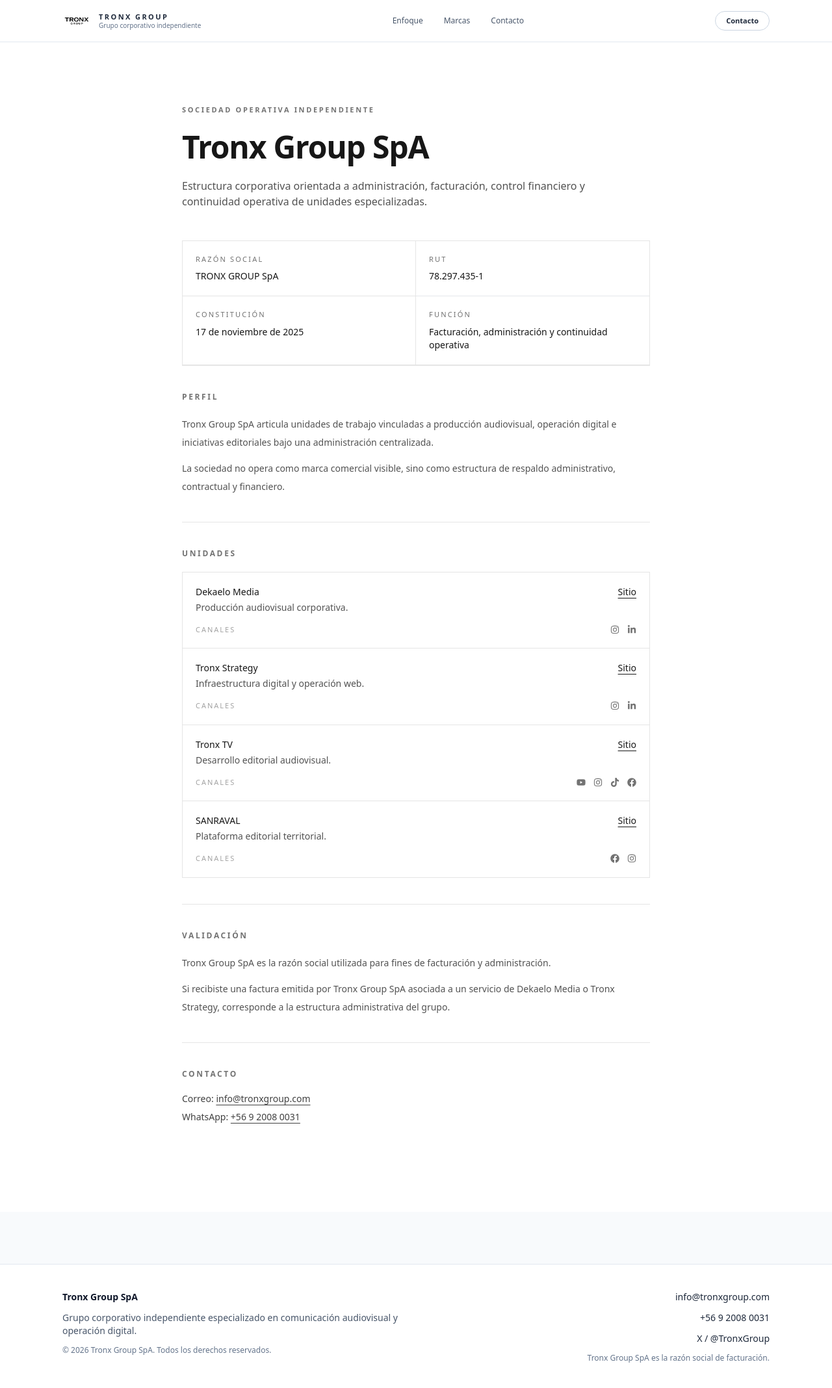
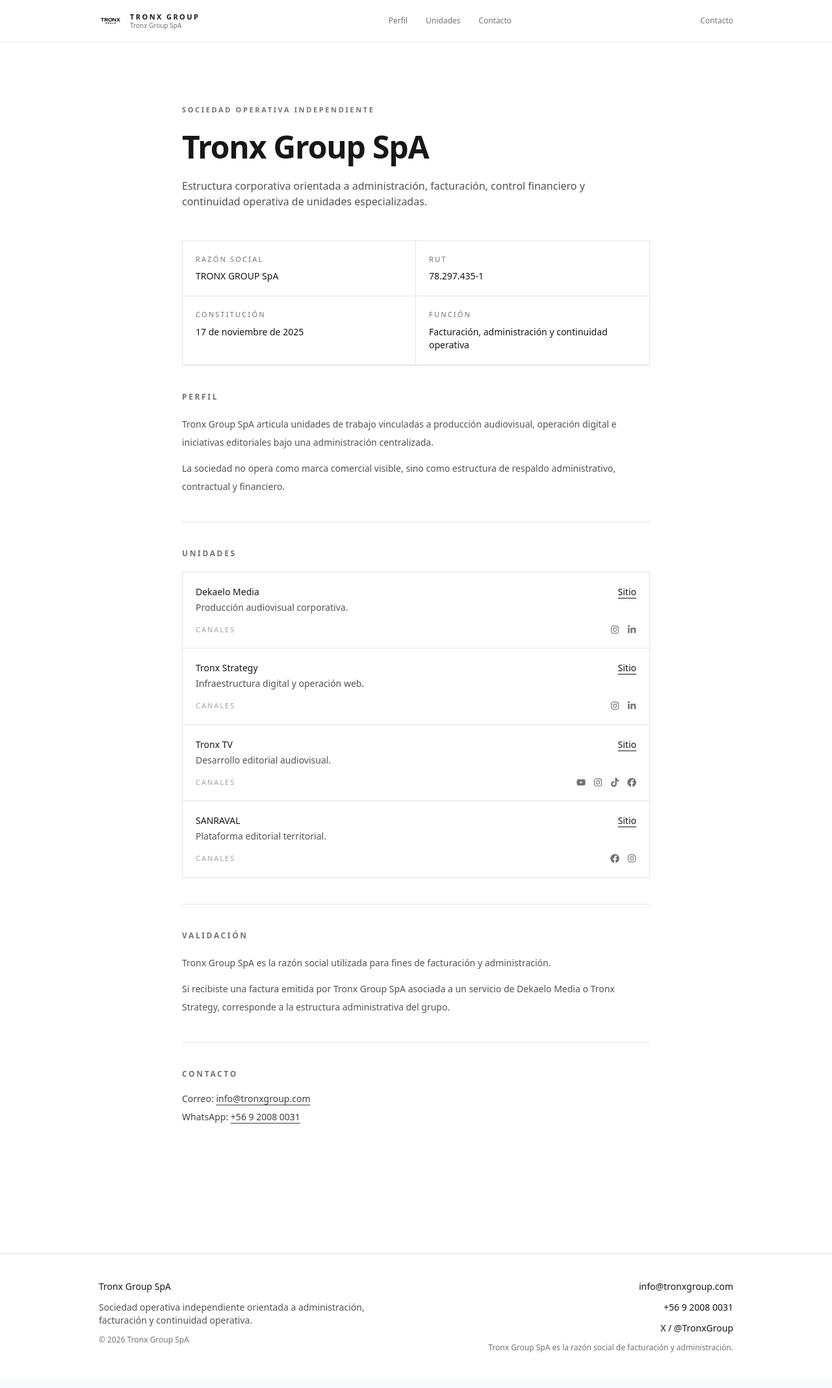
Before and after one commit to TronxGroup/tronxgroup, a Next.js app: page / in a window 1280 px wide. Shown: the whole page at 65% size. Built offline with nearby package versions, Linux system fonts and the light colour scheme.

Commit message:
Update layout.tsx

```diff
--- a/app/layout.tsx
+++ b/app/layout.tsx
@@ -1,4 +1,5 @@
 // tronxgroup/app/layout.tsx
+
 import "./globals.css";
 import type { Metadata, Viewport } from "next";
 import type { ReactNode } from "react";
@@ -8,12 +9,12 @@
 export const metadata: Metadata = {
   metadataBase: new URL("https://www.tronxgroup.com"),
   title: {
-    default: "Tronx Group — Grupo corporativo independiente",
-    template: "%s · Tronx Group",
+    default: "Tronx Group SpA",
+    template: "%s | Tronx Group SpA",
   },
   description:
-    "Tronx Group SpA es un grupo corporativo independiente especializado en comunicación audiovisual, operación digital y desarrollo editorial.",
-  applicationName: "Tronx Group",
+    "Tronx Group SpA es una sociedad operativa independiente orientada a administración, facturación, control financiero y continuidad operativa de unidades especializadas.",
+  applicationName: "Tronx Group SpA",
   category: "Business",
   alternates: { canonical: "/" },
   icons: {
@@ -21,11 +22,11 @@
     apple: [{ url: "/favicon_tronx_web.png" }],
   },
   openGraph: {
-    title: "Tronx Group — Grupo corporativo independiente",
+    title: "Tronx Group SpA",
     description:
-      "Comunicación audiovisual, operación digital y activos editoriales bajo un estándar estratégico común.",
+      "Sociedad operativa independiente orientada a administración, facturación y continuidad operativa.",
     url: "https://www.tronxgroup.com",
-    siteName: "Tronx Group",
+    siteName: "Tronx Group SpA",
     type: "website",
     locale: "es_CL",
     images: [
@@ -33,15 +34,15 @@
         url: "/og-tronx.jpg",
         width: 1200,
         height: 630,
-        alt: "Tronx Group",
+        alt: "Tronx Group SpA",
       },
     ],
   },
   twitter: {
     card: "summary_large_image",
-    title: "Tronx Group — Grupo corporativo independiente",
+    title: "Tronx Group SpA",
     description:
-      "Comunicación audiovisual y operación digital con estructura estratégica común.",
+      "Sociedad operativa independiente orientada a administración, facturación y continuidad operativa.",
     images: ["/og-tronx.jpg"],
   },
   robots: {
@@ -51,7 +52,7 @@
 };
 
 export const viewport: Viewport = {
-  themeColor: "#0f172a",
+  themeColor: "#ffffff",
   colorScheme: "light",
   width: "device-width",
   initialScale: 1,
@@ -82,7 +83,7 @@
   return (
     <a
       href={href}
-      className="relative text-xs font-medium text-slate-600 transition-colors hover:text-slate-900"
+      className="text-xs font-medium text-neutral-500 transition-colors hover:text-neutral-900"
     >
       {children}
     </a>
@@ -94,8 +95,7 @@
 
   return (
     <html lang="es" suppressHydrationWarning>
-      <body className="bg-slate-50 text-slate-900 antialiased">
-
+      <body className="bg-white text-neutral-900 antialiased">
         <link rel="preconnect" href="https://www.googletagmanager.com" />
         <link rel="preconnect" href="https://www.google-analytics.com" />
 
@@ -110,31 +110,28 @@
             "@context": "https://schema.org",
             "@type": "Organization",
             name: "Tronx Group SpA",
+            legalName: "Tronx Group SpA",
             url: "https://www.tronxgroup.com",
             logo: "https://www.tronxgroup.com/logo_tronx_web.png",
             description:
-              "Grupo corporativo independiente especializado en comunicación audiovisual y operación digital.",
+              "Sociedad operativa independiente orientada a administración, facturación, control financiero y continuidad operativa.",
             email: "info@tronxgroup.com",
             telephone: "+56 9 2008 0031",
             address: {
               "@type": "PostalAddress",
               addressCountry: "CL",
             },
-            sameAs: [
-              "https://x.com/TronxGroup"
-            ]
+            sameAs: ["https://x.com/TronxGroup"],
           })}
         </Script>
 
-        {/* HEADER */}
-        <header className="sticky top-0 z-40 border-b border-slate-200 bg-white/95 backdrop-blur">
-          <nav className="mx-auto flex h-16 max-w-6xl items-center justify-between px-4 sm:px-6 lg:px-8">
-
+        <header className="sticky top-0 z-40 border-b border-neutral-200 bg-white/95 backdrop-blur">
+          <nav className="mx-auto flex h-16 max-w-5xl items-center justify-between px-4 sm:px-6">
             <a href="/" className="flex items-center gap-3">
-              <div className="relative h-9 w-9 md:h-11 md:w-11">
+              <div className="relative h-9 w-9">
                 <Image
                   src="/logo_tronx_web.png"
-                  alt="Tronx Group"
+                  alt="Tronx Group SpA"
                   fill
                   className="object-contain"
                   priority
@@ -142,55 +139,43 @@
               </div>
 
               <div className="leading-tight">
-                <p className="text-[11px] font-semibold tracking-[0.22em] uppercase text-slate-800">
+                <p className="text-[11px] font-semibold uppercase tracking-[0.22em] text-neutral-900">
                   Tronx Group
                 </p>
-                <p className="hidden text-[10px] text-slate-500 md:block">
-                  Grupo corporativo independiente
+                <p className="hidden text-[10px] text-neutral-500 sm:block">
+                  Tronx Group SpA
                 </p>
               </div>
             </a>
 
-            <div className="hidden items-center gap-8 md:flex">
-              <NavLink href="#enfoque">Enfoque</NavLink>
-              <NavLink href="#marcas">Marcas</NavLink>
+            <div className="hidden items-center gap-7 md:flex">
+              <NavLink href="#perfil">Perfil</NavLink>
+              <NavLink href="#unidades">Unidades</NavLink>
               <NavLink href="#contacto">Contacto</NavLink>
             </div>
 
             <a
               href="#contacto"
-              className="hidden rounded-full border border-slate-300 px-4 py-1.5 text-[11px] font-semibold text-slate-800 transition hover:border-slate-900 sm:inline-flex"
+              className="text-xs font-medium text-neutral-500 transition-colors hover:text-neutral-900"
             >
               Contacto
-            </a>
-
-            <a
-              href="#contacto"
-              className="inline-flex rounded-full border border-slate-300 px-3 py-1.5 text-[11px] font-semibold text-slate-800 sm:hidden"
-            >
-              →
             </a>
           </nav>
         </header>
 
         <main>{children}</main>
 
-        {/* FOOTER */}
-        <footer className="mt-20 border-t border-slate-200 bg-white">
-          <div className="mx-auto max-w-6xl px-4 py-10 sm:px-6 lg:px-8">
-
+        <footer className="mt-16 border-t border-neutral-200 bg-white">
+          <div className="mx-auto max-w-5xl px-4 py-10 sm:px-6">
             <div className="grid gap-8 md:grid-cols-2">
-
-              <div className="space-y-3 text-sm text-slate-600">
-                <p className="font-semibold text-slate-900">
-                  Tronx Group SpA
+              <div className="space-y-3 text-sm text-neutral-600">
+                <p className="font-medium text-neutral-900">Tronx Group SpA</p>
+                <p>
+                  Sociedad operativa independiente orientada a administración,
+                  facturación y continuidad operativa.
                 </p>
-                <p>
-                  Grupo corporativo independiente especializado en
-                  comunicación audiovisual y operación digital.
-                </p>
-                <p className="text-xs text-slate-500">
-                  © {currentYear} Tronx Group SpA. Todos los derechos reservados.
+                <p className="text-xs text-neutral-500">
+                  © {currentYear} Tronx Group SpA
                 </p>
               </div>
 
@@ -198,7 +183,7 @@
                 <p>
                   <a
                     href="mailto:info@tronxgroup.com"
-                    className="font-medium text-slate-800 hover:text-slate-600"
+                    className="text-neutral-900 hover:text-neutral-600"
                   >
                     info@tronxgroup.com
                   </a>
@@ -209,34 +194,31 @@
                     href="https://wa.me/56920080031"
                     target="_blank"
                     rel="noopener noreferrer"
-                    className="font-medium text-slate-800 hover:text-slate-600"
+                    className="text-neutral-900 hover:text-neutral-600"
                   >
                     +56 9 2008 0031
                   </a>
                 </p>
 
-                {/* X */}
                 <p>
                   <a
                     href="https://x.com/TronxGroup"
                     target="_blank"
                     rel="noopener noreferrer"
-                    className="font-medium text-slate-800 hover:text-slate-600"
+                    className="text-neutral-900 hover:text-neutral-600"
                   >
                     X / @TronxGroup
                   </a>
                 </p>
 
-                <p className="text-xs text-slate-500">
-                  Tronx Group SpA es la razón social de facturación.
+                <p className="text-xs text-neutral-500">
+                  Tronx Group SpA es la razón social de facturación y
+                  administración.
                 </p>
               </div>
-
             </div>
-
           </div>
         </footer>
-
       </body>
     </html>
   );
```
